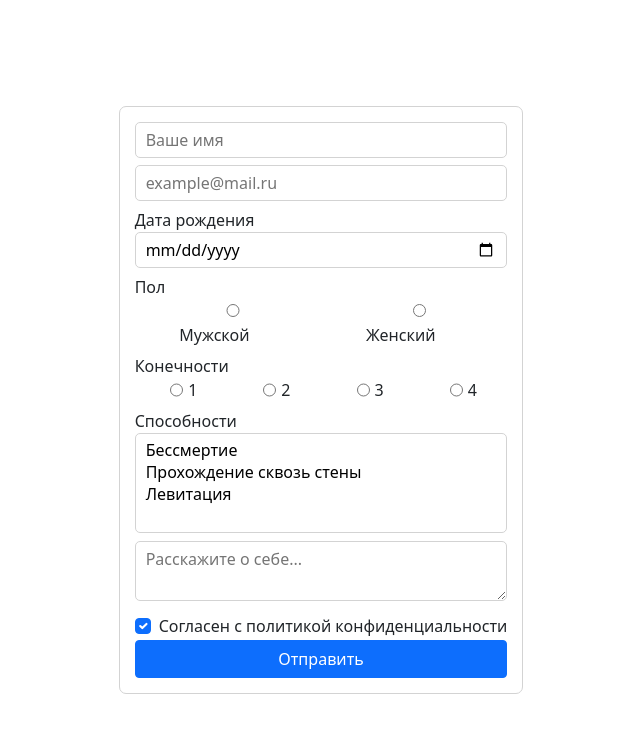
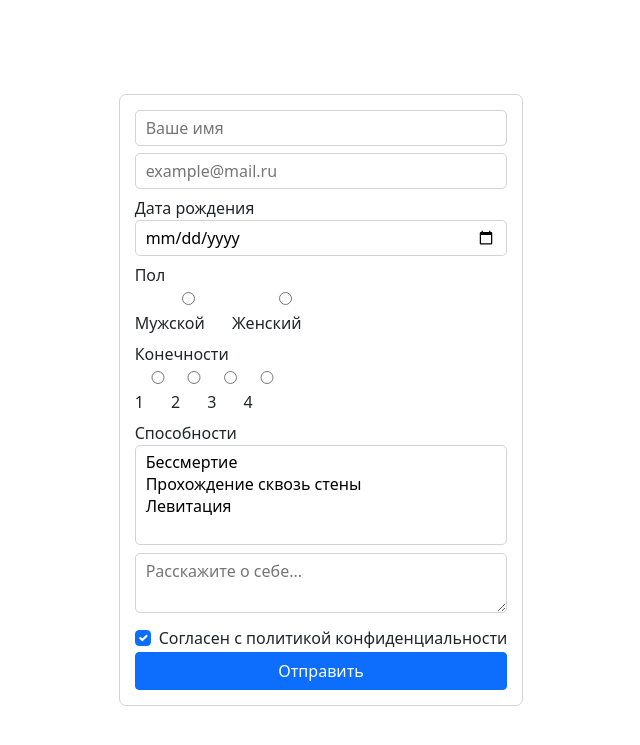
Before and after one commit to kovalenkoanna02/backend, a PHP site: page / in a window 1280 px wide. Shown: the top 745 px of the page, without its empty margins (319-959 px from the left). Run offline with PHP 8.4, Linux system fonts and the light colour scheme.

Commit message:
Update style.css

```diff
--- a/5/style.css
+++ b/5/style.css
@@ -41,12 +41,6 @@ body {
 
 .radios {
     display: flex;
-    justify-content: space-around;
-}
-
-.limbs-radio {
-    display: flex;
-    justify-content: space-around;
 }
 
 .radios input {
```
